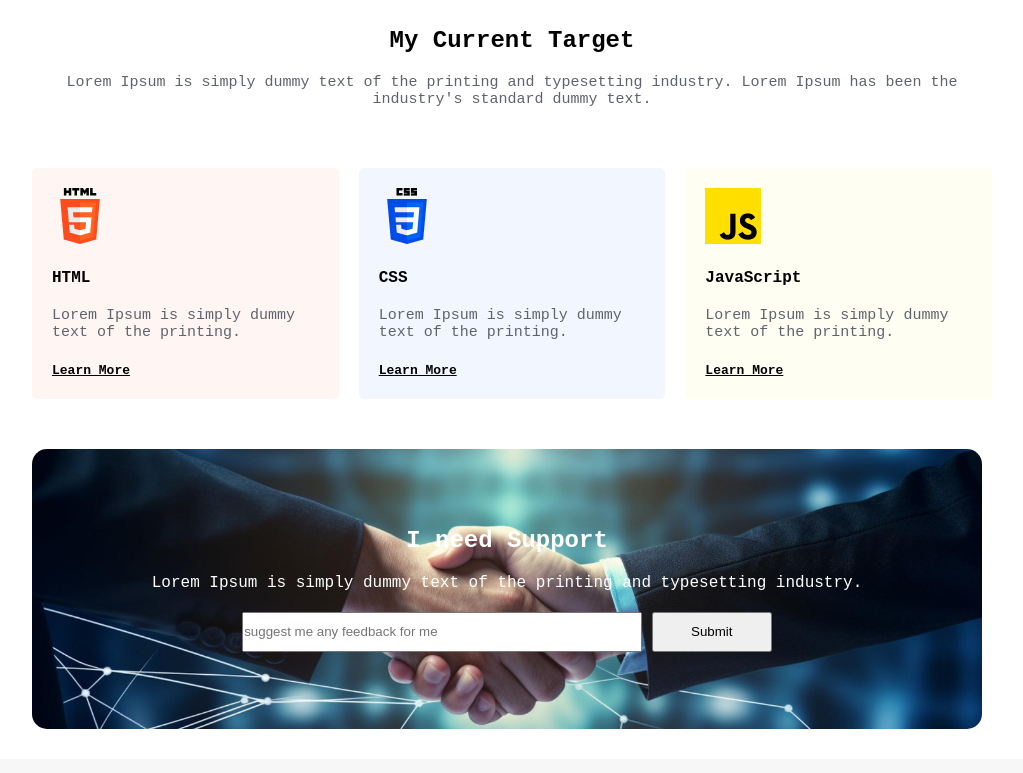
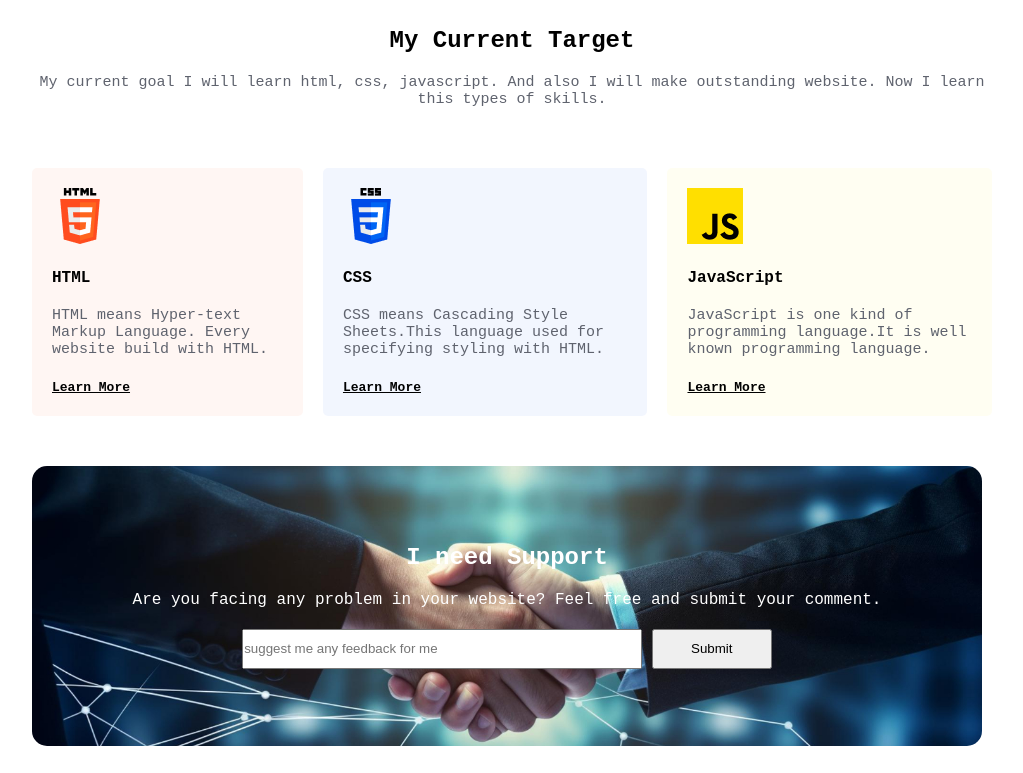
Before and after one commit to mohibuluzzal/Assignment-01, a plain HTML site: page index.html in a window 1280 px wide. Shown: the part 2424-3197 px from the top of the page, without its empty margins (128-1151 px from the left). Drawn offline with Linux system fonts and the light colour scheme; a web font is replaced by a local one.

Commit message:
removed all dummy text and updated with real text

```diff
--- a/index.html
+++ b/index.html
@@ -73,32 +73,32 @@
           <!-- Target section start -->
     <div class="skills space">
         <h2 class="section-title text-center skill-desc">My Current Target</h2>
-        <p class="section-desc text-center paragraph">Lorem Ipsum is simply dummy text of the printing and typesetting industry. Lorem Ipsum has been the industry's standard dummy text.</p>
+        <p class="section-desc text-center paragraph">My current goal I will learn html, css, javascript. And also I will make outstanding website. Now I learn this types of skills.</p>
 
         <div class="skill-container">
             <div class="skill box-1">
                 <img class="img" src="./assets/html.png" alt="">
                 <h4 class="skill-title">HTML</h4>
-                <p class="skill-desc paragraph">Lorem Ipsum is simply dummy text of the printing.</p>
+                <p class="skill-desc paragraph">HTML means Hyper-text Markup Language. Every website build with HTML.</p>
                 <a class="lrn-more" href="https://www.w3schools.com/html/" target="_blank">Learn More</a>
             </div>
             <div class="skill box-2">
                 <img class="img" src="./assets/css.png" alt="">
                 <h4 class="skill-title">CSS</h4>
-                <p class="skill-desc paragraph">Lorem Ipsum is simply dummy text of the printing.</p>
+                <p class="skill-desc paragraph">CSS means Cascading Style Sheets.This language used for specifying styling with HTML.</p>
                 <a class="lrn-more" href="https://web.dev/learn/css" target="_blank">Learn More</a>
             </div>
             <div class="skill box-3">
                 <img class="img" src="./assets/js.png" alt="">
                 <h4 class="skill-title">JavaScript</h4>
-                <p class="skill-desc paragraph">Lorem Ipsum is simply dummy text of the printing.</p>
+                <p class="skill-desc paragraph">JavaScript is one kind of programming language.It is well known programming language.</p>
                 <a class="lrn-more" href="https://www.codecademy.com/catalog/language/javascript" target="_blank">Learn More</a>
             </div>
         </div>
         <!-- second background section -->
          <section class="second-background">
             <h2>I need Support</h2>
-            <p>Lorem Ipsum is simply dummy text of the printing and typesetting industry.</p>
+            <p>Are you facing any problem in your website? Feel free and submit your comment.</p>
             <span>
             <input class="text" placeholder="suggest me any feedback for me" type="text" style="width: 400px; height: 40px;">
             <input class="text" type="submit" value="Submit" style="width: 120px; height: 40px;">
```
